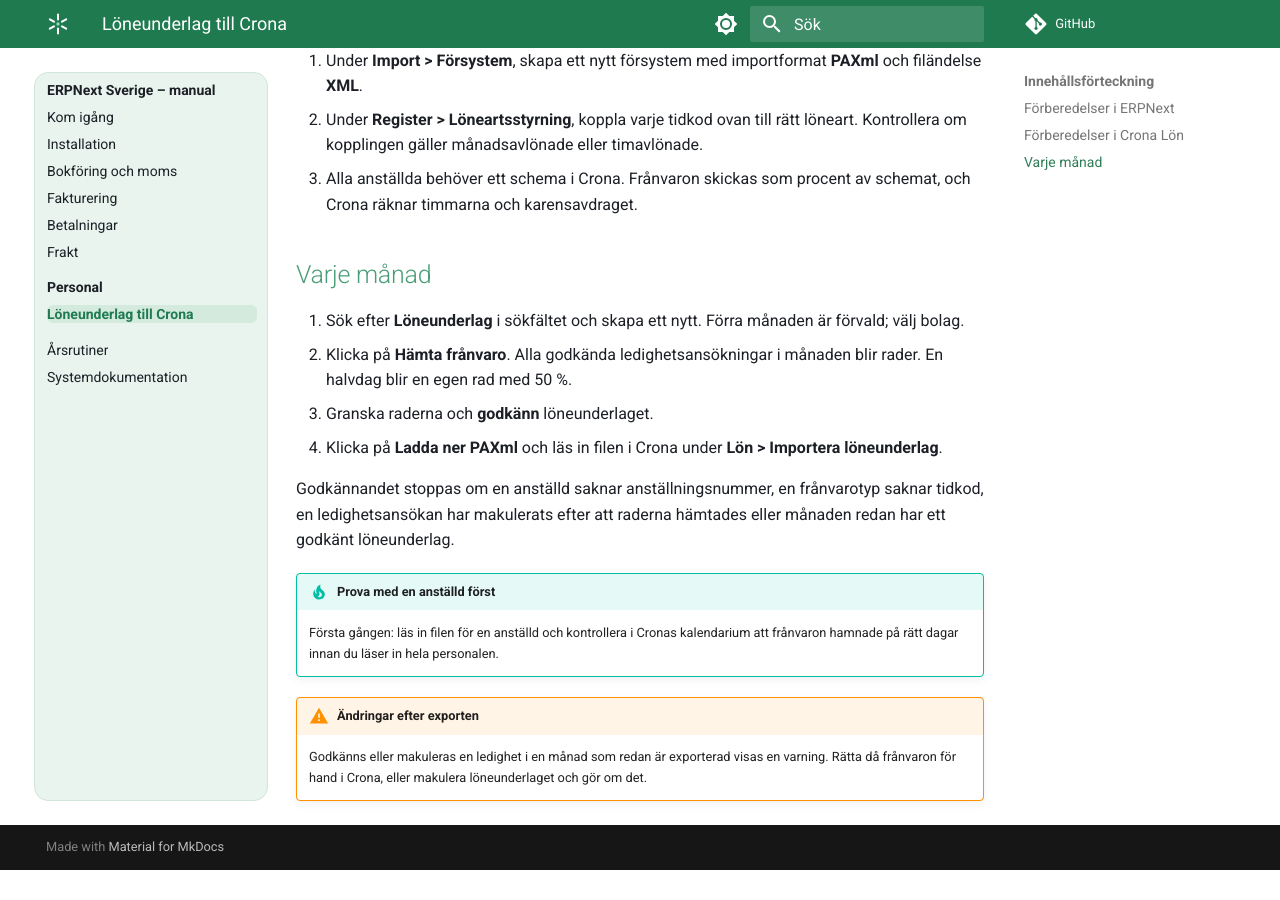
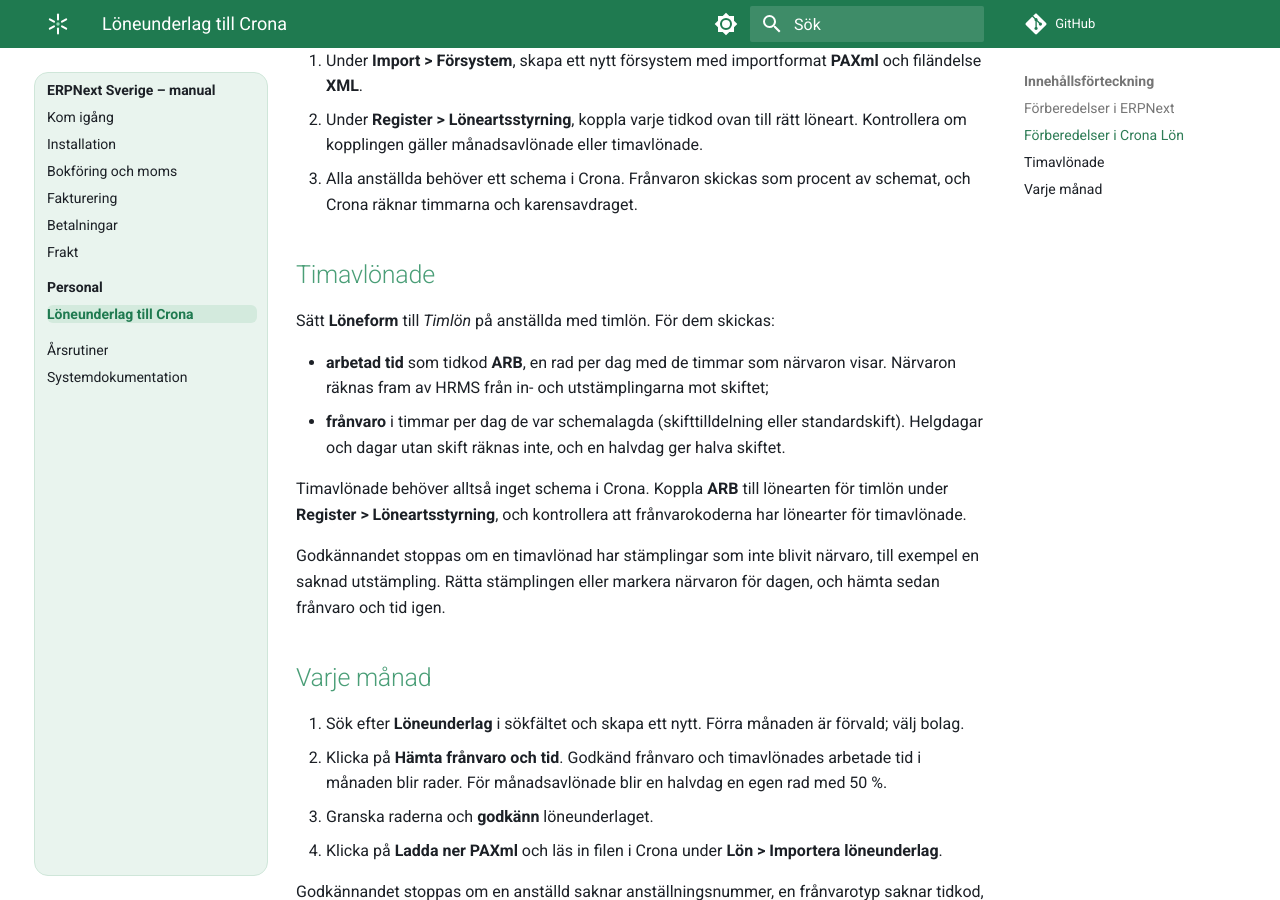
Before and after one commit to ubbe76/ERPNext-Sverige-docs, an MkDocs documentation site: the page built from docs/personal/loneunderlag.md, in a window 1280 px wide and 900 px high, scrolled down 852 px. Built offline with MkDocs 1.6.1 and Material for MkDocs 9.7.7, drawn with Linux system fonts in a browser that asks for light colours; comment, search, counter and statistics services are not loaded; before the commit the page ends 1722 px from its top, so only the background shows below that.

Commit message:
docs: hourly staff in the payroll export
Co-Authored-By: Claude Opus 5.5 <noreply@anthropic.com>
Claude-Session: https://claude.ai/code/session_016yYYj5agMiCoxsTCe4usfY

```diff
--- a/docs/personal/loneunderlag.md
+++ b/docs/personal/loneunderlag.md
@@ -26,11 +26,26 @@ Filen innehåller den godkända frånvaron för en månad. Arbetad tid och till
 3. Alla anställda behöver ett schema i Crona. Frånvaron skickas som procent av schemat, och Crona räknar
    timmarna och karensavdraget.
 
+## Timavlönade
+
+Sätt **Löneform** till *Timlön* på anställda med timlön. För dem skickas:
+
+- **arbetad tid** som tidkod **ARB**, en rad per dag med de timmar som närvaron visar. Närvaron räknas fram av
+  HRMS från in- och utstämplingarna mot skiftet;
+- **frånvaro** i timmar per dag de var schemalagda (skifttilldelning eller standardskift). Helgdagar och dagar
+  utan skift räknas inte, och en halvdag ger halva skiftet.
+
+Timavlönade behöver alltså inget schema i Crona. Koppla **ARB** till lönearten för timlön under
+**Register > Löneartsstyrning**, och kontrollera att frånvarokoderna har lönearter för timavlönade.
+
+Godkännandet stoppas om en timavlönad har stämplingar som inte blivit närvaro, till exempel en saknad
+utstämpling. Rätta stämplingen eller markera närvaron för dagen, och hämta sedan frånvaro och tid igen.
+
 ## Varje månad
 
 1. Sök efter **Löneunderlag** i sökfältet och skapa ett nytt. Förra månaden är förvald; välj bolag.
-2. Klicka på **Hämta frånvaro**. Alla godkända ledighetsansökningar i månaden blir rader. En halvdag blir en
-   egen rad med 50 %.
+2. Klicka på **Hämta frånvaro och tid**. Godkänd frånvaro och timavlönades arbetade tid i månaden blir rader.
+   För månadsavlönade blir en halvdag en egen rad med 50 %.
 3. Granska raderna och **godkänn** löneunderlaget.
 4. Klicka på **Ladda ner PAXml** och läs in filen i Crona under **Lön > Importera löneunderlag**.
 
```
